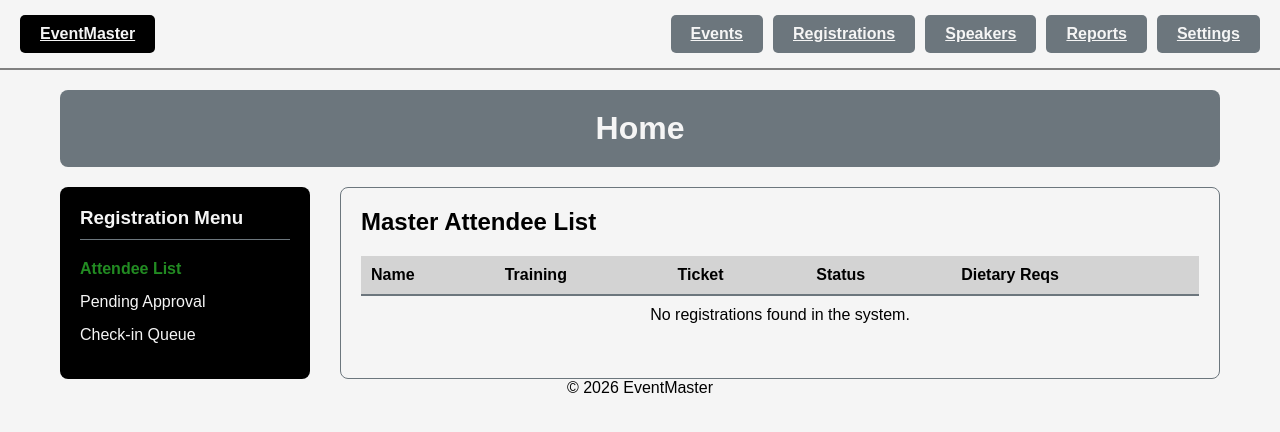
After one commit to Arvinmoradi-ui/sdlc-practice, a Flask app: template templates/registrations.html in a window 1280 px wide. The commit adds this page. Shown: the top 432 px of the page. Run offline with Flask 3, Linux system fonts and the light colour scheme; the template is opened without the code that fills it, so the values that code supplies are empty.

Commit message:
added the registrations, speakers and trainings tabs. Then fixed the logic in the controllers script to reflect this for registrations - using filtered views of the database.

```diff
--- /dev/null
+++ b/templates/registrations.html
@@ -0,0 +1,70 @@
+
+{% extends "template_page.html" %}
+
+{% block title %}Registrations - EventMaster{% endblock %}
+
+{% block content %}
+<h1 class="title">Home</h1>
+<div style="display: grid; grid-template-columns: 250px 1fr; gap: 30px; margin-top: 20px;">
+
+    <div style="background-color: var(--em-black); padding: 20px; border-radius: 8px; color: whitesmoke;">
+        <h3 style="margin-bottom: 20px; border-bottom: 1px solid var(--em-gray); padding-bottom: 10px;">Registration Menu</h3>
+
+        <ul style="list-style-type: none; padding: 0;">
+            <li style="margin-bottom: 15px;">
+                <a href="/registrations?view=all" style="color: {% if current_view == 'all' or not current_view %}var(--em-green); font-weight: bold;{% else %}whitesmoke{% endif %}; text-decoration: none;">Attendee List</a>
+            </li>
+            <li style="margin-bottom: 15px;">
+                <a href="/registrations?view=pending" style="color: {% if current_view == 'pending' %}var(--em-green); font-weight: bold;{% else %}whitesmoke{% endif %}; text-decoration: none;">Pending Approval</a>
+            </li>
+            <li style="margin-bottom: 15px;">
+                <a href="/registrations?view=checkin" style="color: {% if current_view == 'checkin' %}var(--em-green); font-weight: bold;{% else %}whitesmoke{% endif %}; text-decoration: none;">Check-in Queue</a>
+            </li>
+        </ul>
+    </div>
+
+    <div style="background-color: whitesmoke; padding: 20px; border-radius: 8px; border: 1px solid var(--em-gray);">
+
+        <h2 style="color: var(--em-black); margin-bottom: 20px;">Master Attendee List</h2>
+
+        {% with messages = get_flashed_messages(with_categories=true) %}
+            {% if messages %}
+                {% for category, message in messages %}
+                    <div style="background-color: red; color: white; padding: 10px; border-radius: 5px; margin-bottom: 15px;">
+                        {{ message }}
+                    </div>
+                {% endfor %}
+            {% endif %}
+        {% endwith %}
+
+        <table style="width: 100%; border-collapse: collapse; text-align: left; color: var(--em-black);">
+            <tr style="border-bottom: 2px solid var(--em-gray); background-color: lightgrey;">
+                <th style="padding: 10px;">Name</th>
+                <th style="padding: 10px;">Training</th>
+                <th style="padding: 10px;">Ticket</th>
+                <th style="padding: 10px;">Status</th>
+                <th style="padding: 10px;">Dietary Reqs</th>
+            </tr>
+
+            {% if all_signups %}
+                {% for signup in all_signups %}
+                <tr style="border-bottom: 1px solid lightgrey;">
+                    <td style="padding: 10px;">{{ signup.student.user_firstname }} {{ signup.student.user_lastname }}</td>
+                    <td style="padding: 10px;">{{ signup.lesson.lessonname }}</td>
+                    <td style="padding: 10px;">{{ signup.ticket_type }}</td>
+                    <td style="padding: 10px;">{{ signup.payment_status }}</td>
+                    <td style="padding: 10px;">{{ signup.dietary_reqs | default('None', true) }}</td>
+                </tr>
+                {% endfor %}
+            {% else %}
+                <tr>
+                    <td style="padding: 10px; text-align: center;" colspan="5">No registrations found in the system.</td>
+                </tr>
+            {% endif %}
+        </table>
+
+    </div>
+
+</div>
+
+{% endblock %}
--- a/templates/template_page.html
+++ b/templates/template_page.html
@@ -12,16 +12,18 @@
             <a href="/" class="button button-black">EventMaster</a>
         </div>
         <div class="nav-tabs">
-            <a href="/conferences" class="button button-gray">Conferences</a>
-            <a href="/meetUps" class="button button-gray">MeetUps</a>
-            <a href="/trainings" class="button button-gray">Trainings</a>
+            <a href="/trainings" class="button button-gray">Events</a>
+            <a href="/registrations" class="button button-gray">Registrations</a>
+            <a href="/speakers" class="button button-gray">Speakers</a>
+            <a href="/dashboard" class="button button-gray">Reports</a>
+            <a href="/settings" class="button button-gray">Settings</a>
         </div>
     </nav>
     <div style="Padding: 0 20px; max-width: 1200px; margin: 0 auto;">
     {% block content %}{% endblock %}
     </div>
 
-    <footer class="footer">
+    <footer class="footer" style="text-align:center">
         <p>&copy; 2026 EventMaster</p>
     </footer>
 </body>
```
Also changed, not shown: controllers.py (+72 -2 lines), templates/speakers.html (added, +7 -0 lines), templates/trainings.html (+74 -0 lines).
